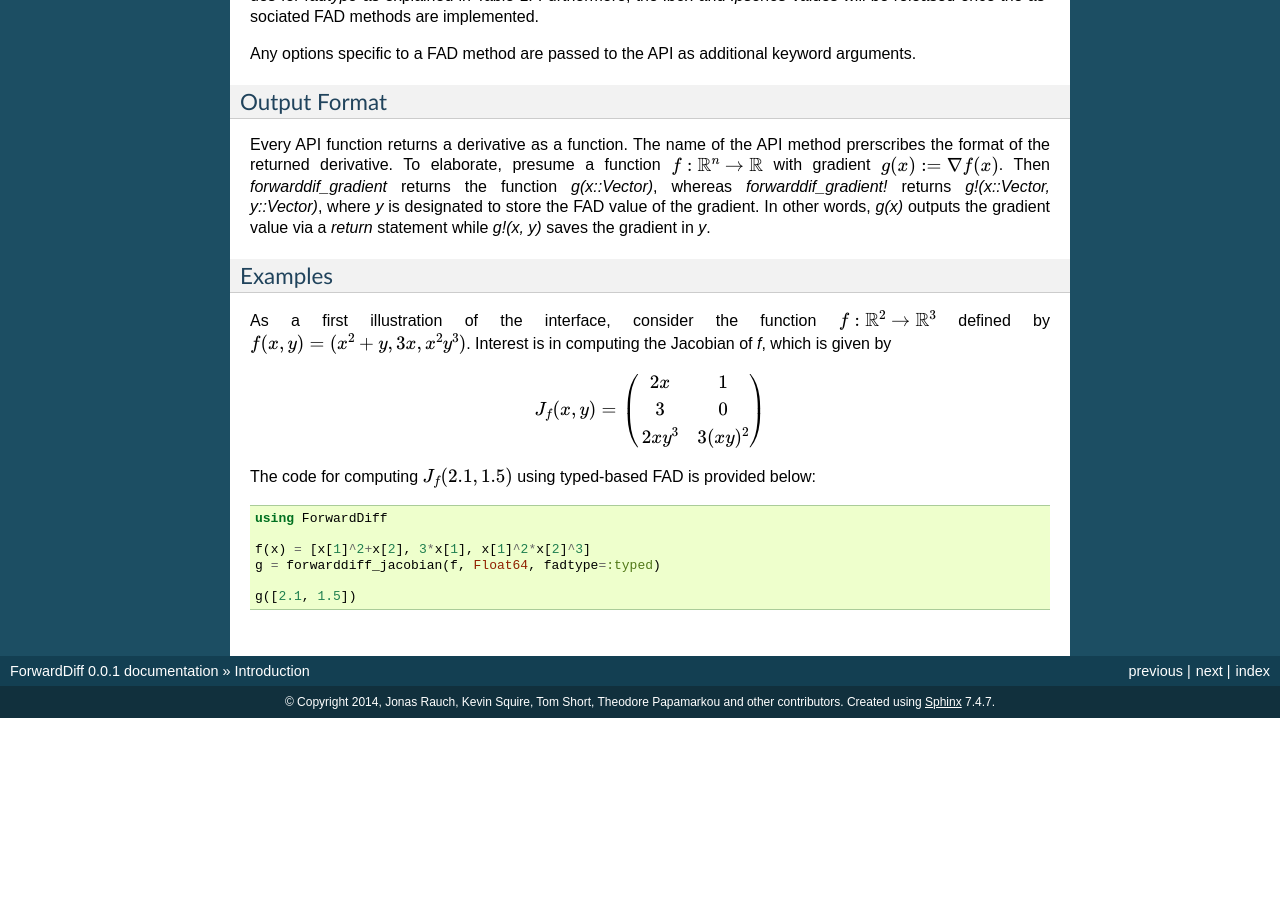
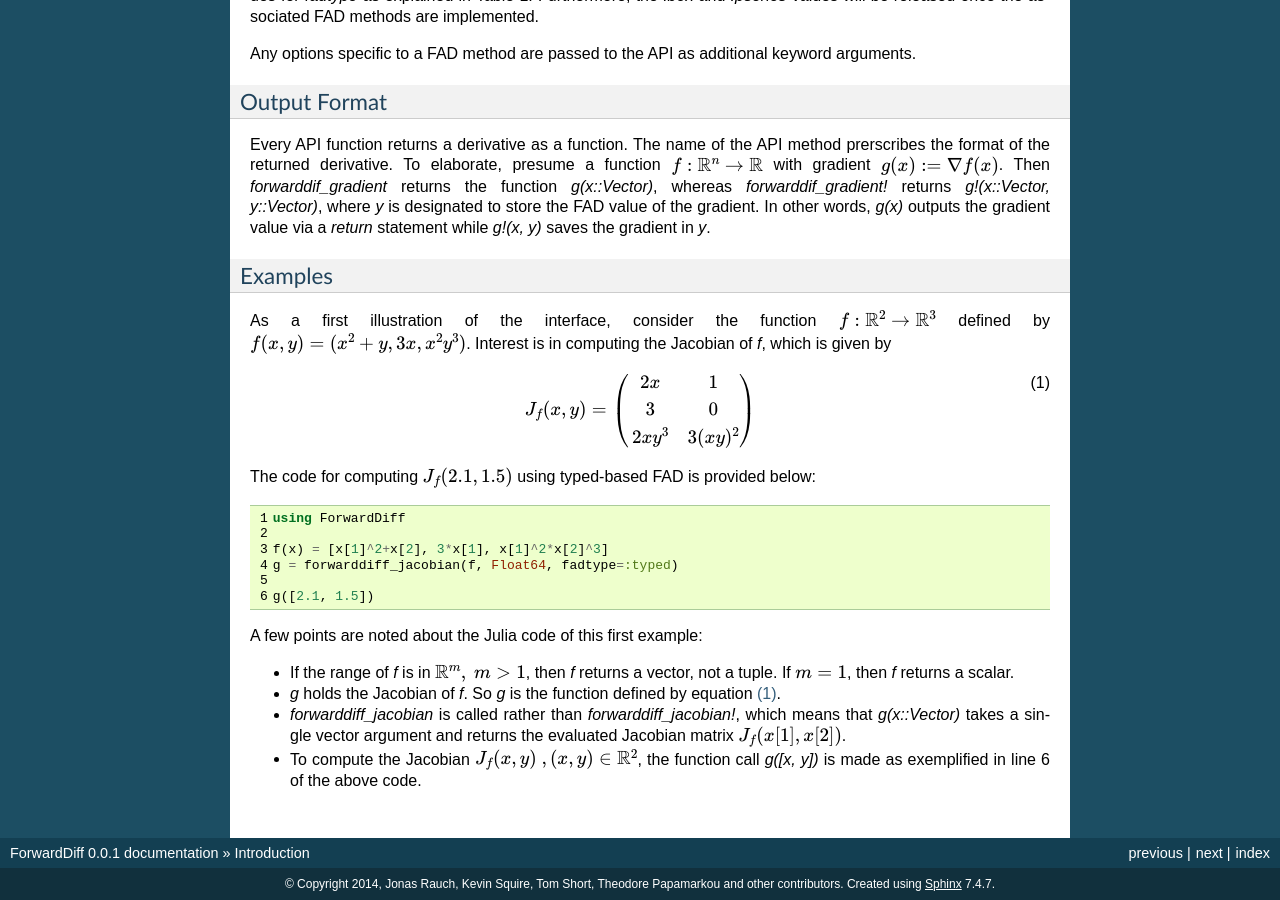
Before and after one commit to JuliaDiff/ForwardDiff.jl, a Sphinx documentation site: the page built from doc/source/intro.rst, in a window 1280 px wide and 900 px high, scrolled down 1932 px. Built offline with Sphinx 7.4.7, drawn with Linux system fonts in a browser that asks for light colours; formulas are drawn with MathJax 3; before the commit the page ends 2650 px from its top, so only the background shows below that.

Commit message:
Completed first example in doc intro

```diff
--- a/doc/source/intro.rst
+++ b/doc/source/intro.rst
@@ -138,6 +139,7 @@ by
 The code for computing :math:`J_f(2.1,1.5)` using typed-based FAD is provided below:
 
 .. code-block:: julia
+  :linenos:
 
   using ForwardDiff
 
@@ -145,3 +147,13 @@ The code for computing :math:`J_f(2.1,1.5)` using typed-based FAD is provided be
   g = forwarddiff_jacobian(f, Float64, fadtype=:typed)
 
   g([2.1, 1.5])
+
+A few points are noted about the Julia code of this first example:
+
+- If the range of *f* is in :math:`\mathbb{R}^m,~m>1`, then *f* returns a vector, not a tuple. If :math:`m=1`, then
+  *f* returns a scalar.
+- *g* holds the Jacobian of *f*. So *g* is the function defined by equation :eq:`jacobianex01`.
+- *forwarddiff_jacobian* is called rather than *forwarddiff_jacobian!*, which means that *g(x::Vector)* takes a single
+  vector argument and returns the evaluated Jacobian matrix :math:`J_f(x[1], x[2])`.
+- To compute the Jacobian :math:`J_f(x,y)~,(x,y)\in\mathbb{R}^2`, the function call *g([x, y])* is made as exemplified
+  in line 6 of the above code.
```
Also changed, not shown: other parts of doc/source/intro.rst (+1 -0 lines).
